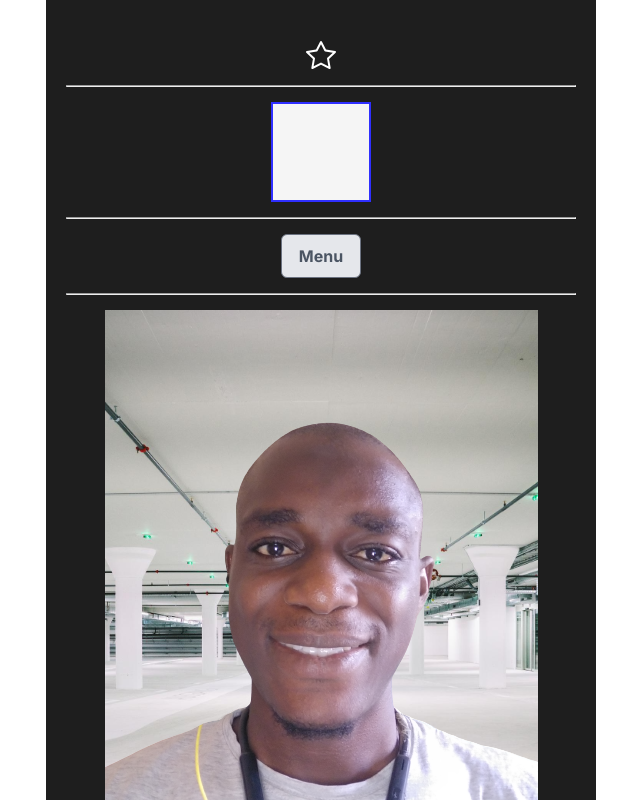
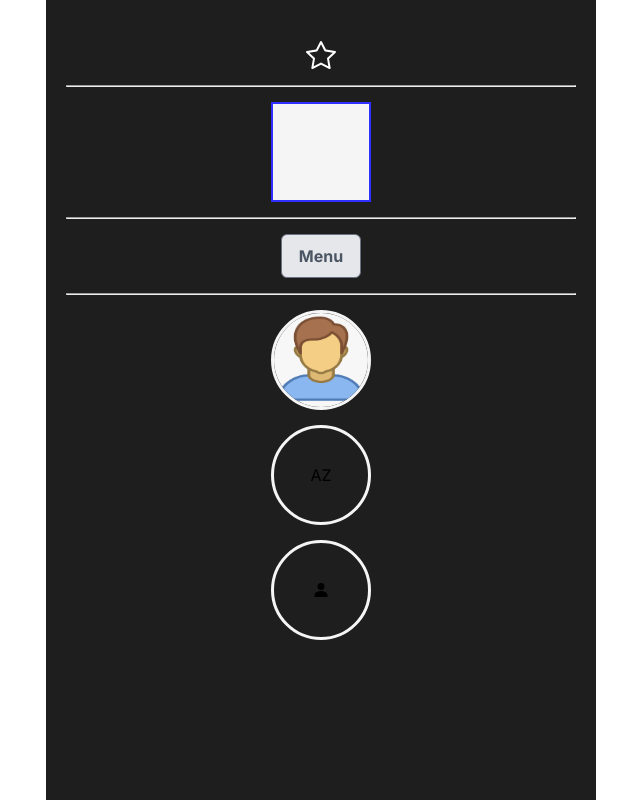
Before and after one commit to adex-badr18/scrimba-component-library, a React (Vite) app: page / in a window 1280 px wide. Shown: the top 800 px of the page, without its empty margins (319-959 px from the left). Built offline with nearby package versions, Linux system fonts and the light colour scheme.

Commit message:
Style avatar div & avatar image

```diff
--- a/src/App.css
+++ b/src/App.css
@@ -140,3 +140,20 @@ hr {
     background-color: #2f2fff;
     border-color: #F5F5F5;
 }
+
+/* Avatar */
+div.avatar {
+    width: 100px;
+    height: 100px;
+    border: 3px solid #F5F5F5;
+    border-radius: 50%;
+    display: flex;
+    align-items: center;
+    justify-content: center;
+    overflow: hidden;
+}
+
+.avatar > img {
+    width: 100%;
+    height: 100%;
+}
--- a/src/App.jsx
+++ b/src/App.jsx
@@ -28,7 +28,7 @@ function App() {
 
             <hr />
 
-            <Avatar src='/dp-bg.png' alt='Badrudeen' />
+            <Avatar src='/dp.png' alt='Badrudeen' />
             <Avatar>AZ</Avatar>
             <Avatar />
         </main>
```
Also changed, not shown: public/dp-bg.png (deleted), public/dp.png (added).
